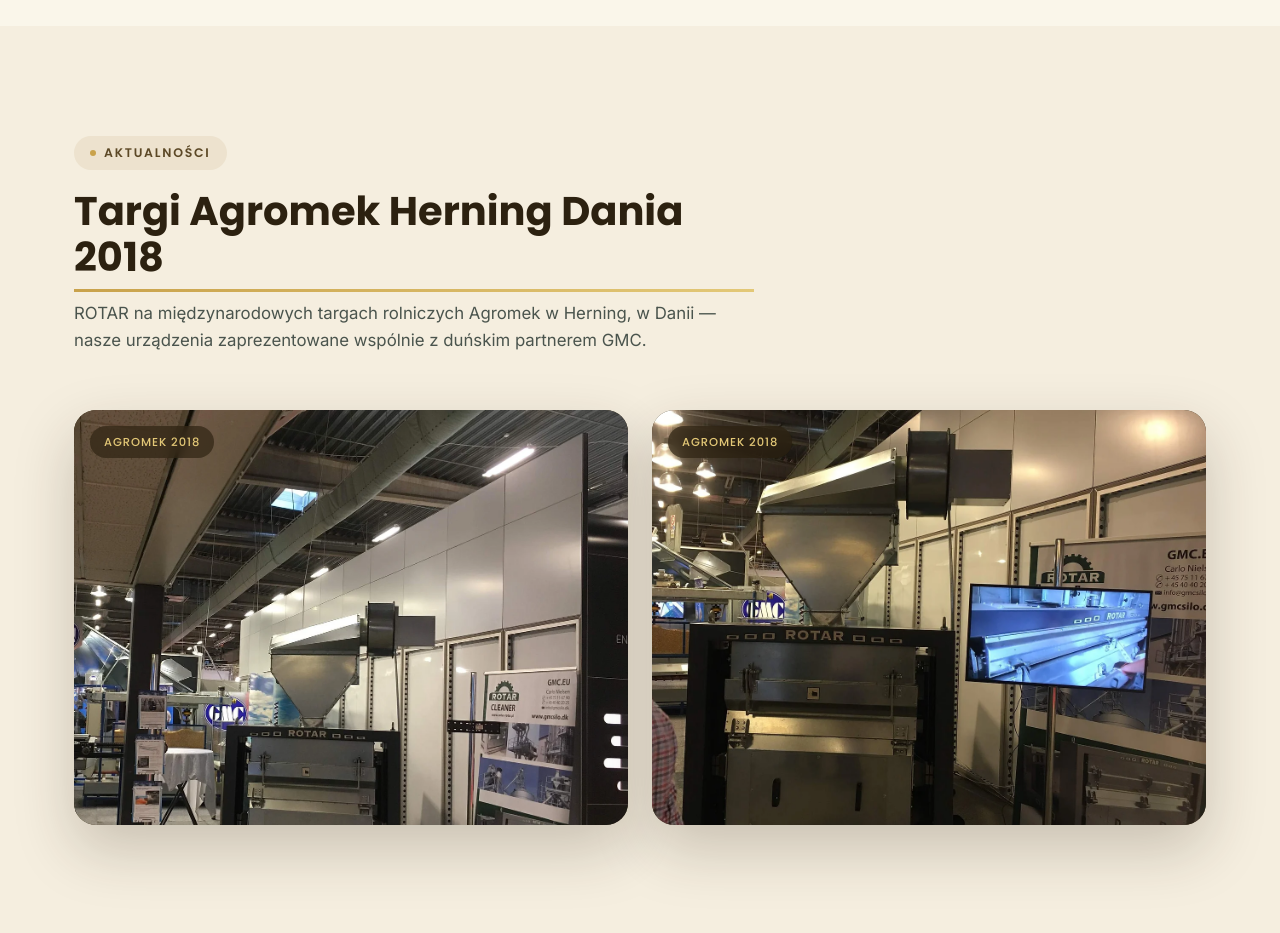
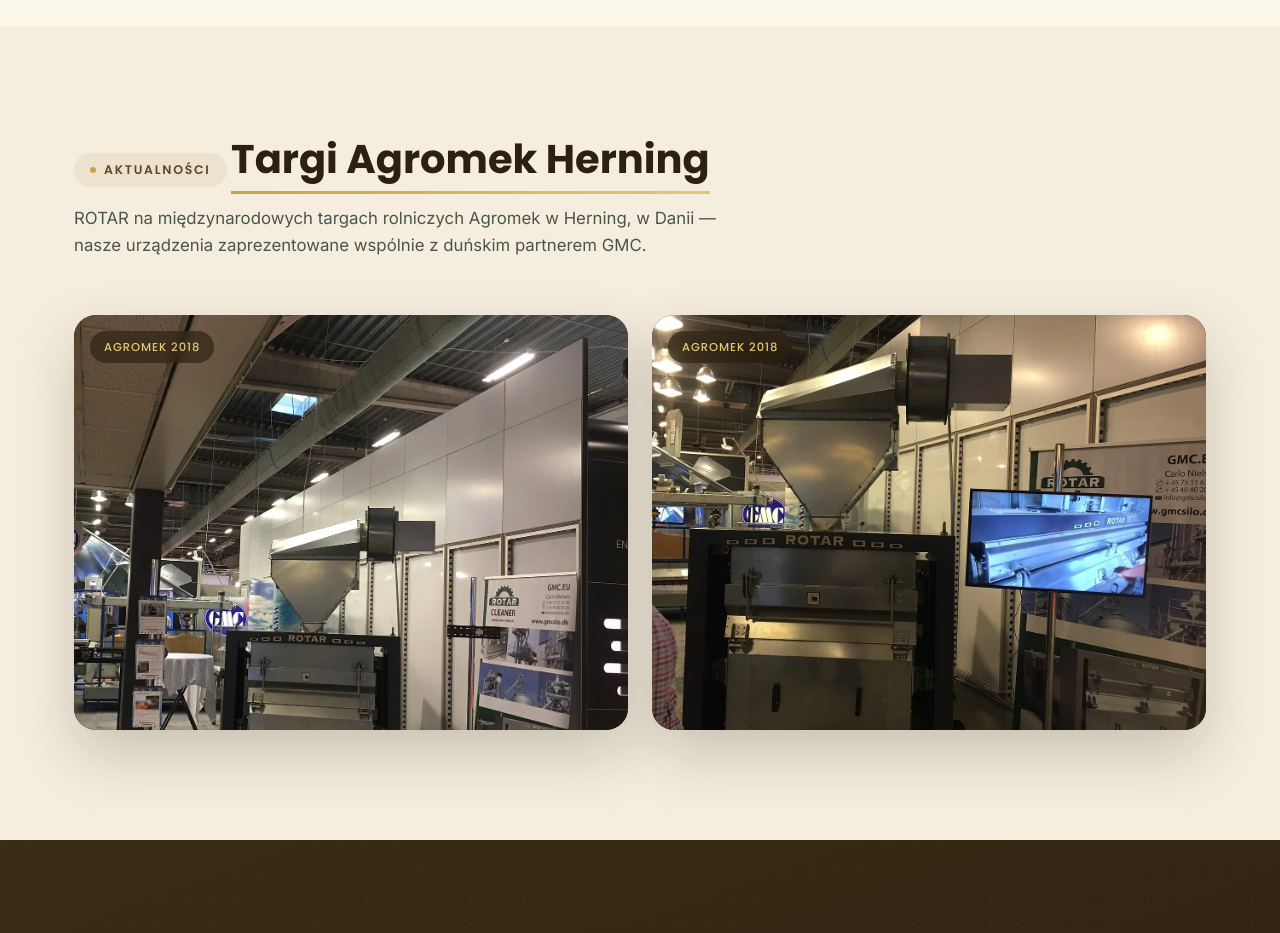
Before and after one commit to bvziwo/rotar-website, a plain HTML site: page index.html in a window 1280 px wide. Shown: the part 7440-8373 px from the top of the page. Drawn offline with Linux system fonts and the light colour scheme.

Commit message:
Skróć nagłówek sekcji Aktualności do "Targi Agromek Herning"

```diff
--- a/index.html
+++ b/index.html
@@ -523,7 +523,7 @@
   <div class="container">
     <div class="section-head reveal">
       <div class="eyebrow">Aktualności</div>
-      <h2 class="reveal-scale news-title">Targi Agromek Herning Dania 2018</h2>
+      <h2 class="reveal-scale news-title">Targi Agromek Herning</h2>
       <p>ROTAR na międzynarodowych targach rolniczych Agromek w Herning, w Danii — nasze urządzenia zaprezentowane wspólnie z duńskim partnerem GMC.</p>
     </div>
     <div class="news-photo-grid">
```
